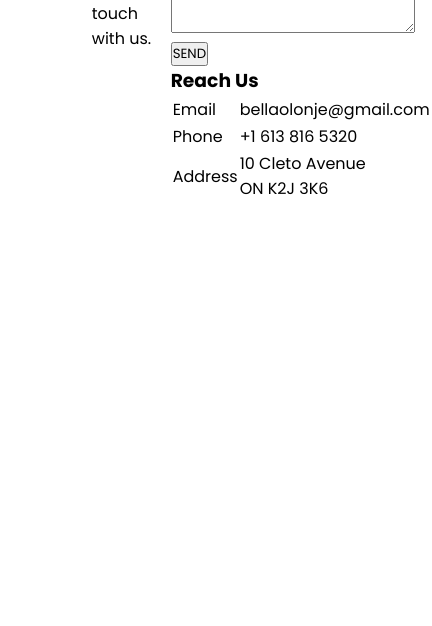
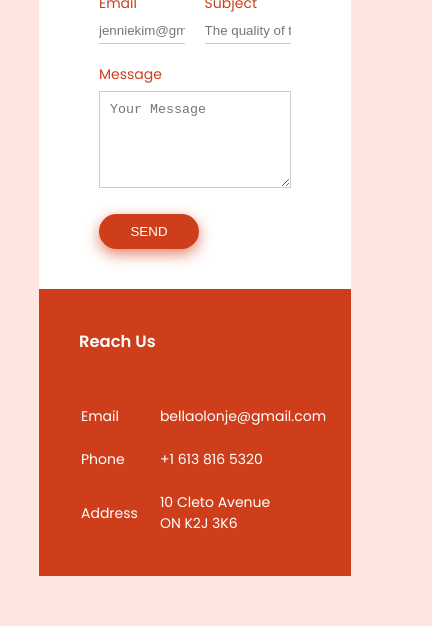
Before and after one commit to nguy1072/mtm6201-midterm, a plain HTML site: page contact.html in a window 390 px wide. Shown: the part 357-983 px from the top of the page, 432 px wide, since content can reach past the window. Before the commit the page ends 844 px from the top, so only its background shows below. Drawn offline with Linux system fonts and the light colour scheme.

Commit message:
adds css for contact page

```diff
--- a/css/contact.css
+++ b/css/contact.css
@@ -1,117 +1,114 @@
-/* CSS FOR THE CONTACT US PAGE */
-@import url("https://fonts.googleapis.com/css2?family=Poppins:wght@200;300;400;500;600;700;800;900&display=swap");
-* {
-  margin: 0;
-  padding: 0;
-  box-sizing: border-box;
-  font-family: "Poppins", sans-serif;
+*{
+    margin:0;
+    padding: 0;
 }
-
-.contact {
-    position: relative;
-    min-height: 100vh;
-    padding: 50px 100px;
-    display: flex;
-    justify-content: center;
-    align-items: center;
-    flex-direction: column;
-    background: url(bg.jpg);
-    background-size: cover;
-  }
-
-/* style for the content */
-.contact .content {
-    max-width: 800px;
-    text-align: center;
+body{
+    background: #FFE5DF;
+    font-size: 14px;
+    font-family: "Poppins", sans-serif;
 }
-
-/* style for the heading */
-.contact .content h2{
-    font-size: 36px;
-    font-weight: 500;
-    color: black;
+.container {
+    width: 80%;
+    margin: 50px auto;
 }
-/* style for the paragraph */
-.contact .content p{
-    font-weight: 300;
-    color: black;
-}
-
-.container{
-    width: 100%;
-    display: flex;
-    justify-content: center;
-    align-items: center;
-    margin-top: 30px;
-}
-
-.container .contactInfo{
-    width: 50%;
-    display: flex;
-    flex-direction: column;
-}
-
-.container .contactInfo .box{
-    position: relative;
-    padding: 20px 0;
+/* style for the contact-box includes the left and right section  */
+.contact-box{
+    background: #ffffff;
     display: flex;
 }
 
-
-.container .contactInfo .box .text{
-    display: flex;
-    margin-left: 20px;
-    font-size: 16px;
-    color: black;
-    flex-direction: column;
-    font-weight: 300;
+/* style for the left column */
+.contact-left{
+    flex-basis: 60%;
+    padding: 40px 60px;
 }
 
-.container .contactInfo .box .text h3{
-    font-weight: 500;
-    color: #E8856D;
-
+/* style for the right column */
+.contact-right{
+    flex-basis: 40%;
+    padding: 40px;
+    background: #CE3E1B;
+    color: #ffffff;
 }
 
-/* style for the contact form */
-.contactForm{
-    width: 40%;
-    padding: 40px;
-    background: #E8856D;
+/* add margin-bottom for the Contact with Us  */
+h1{
+    margin-bottom: 10px;
 }
 
-.contactForm h2{
-    font-size: 30px;
-    color: #ffffff;
-    font-weight: 500;
+.container p{
+    margin-bottom: 40px;
+}
+.input-row{
+    display: flex;
+    justify-content: space-between;
+    margin-bottom: 20px;
+}
+.input-row .input-group{
+    flex-basis: 45%;
+}
+input{
+    width: 100%;
+    border: none;
+    border-bottom: 1px solid #ccc;
+    outline: none;
+    padding-bottom: 5px;
 }
 
-.contactForm .inputBox{
-    position: relative;
+/* let the box be in the same line with the subject section */
+textarea{
     width: 100%;
-    margin-top: 10px;
+    border: 1px solid #ccc;
+    outline: none;
+    padding: 10px;
+    box-sizing: border-box;
+}
+/* change the color of the label of Name, Phone, Email, Subject and Message  */
+label {
+    margin-bottom: 6px;
+    display: block;
+    color: #CE3E1B;
+}
+/* change style for the CTA btn */
+button{
+    background: #CE3E1B;
+    width: 100px;
+    border: none;
+    outline: none;
+    color: #fff;
+    height: 35px;
+    border-radius: 30px;
+    margin-top: 20px;
+    box-shadow: 0px 5px 15px 0px #E3826A;
+}
+/* add style for the Send Your Resquest  */
+.contact-left h3{
+    color: #CE3E1B;
+    font-weight: 600;
+    margin-bottom: 30px;
+}
+.contact-right h3{
+    font-weight: 600;
+    margin-bottom: 30px;
+}
+/* add layout for the content inside Reach Us section */
+tr td:first-child{
+    padding-right: 20px;
+}
+tr td{
+    padding-top: 20px;
 }
 
-.contactForm .inputBox input,
-.contactForm .inputBox textarea{
-    width: 100%;
-    padding: 5px 0;
-    font-size: 16px;
-    margin: 10px 0;
-    border: none;
-    border-bottom: 2px solid black;
-    outline: none;
-    resize: none;
+@media screen and (max-width: 1000px){
+    .contact-box{
+        display: flex;
+        flex-direction: row;
+    }
 }
 
-.contactForm button{
-  background-color: black;
-  border: none;
-  color: white;
-  padding: 10px 24px;
-  border-radius: 8px;
-  text-align: center;
-  text-decoration: none;
-  display: inline-block;
-  font-size: 16px;
+@media screen and (max-width: 768px){
+    .contact-box{
+        display: flex;
+        flex-direction: column;
+    }
 }
```
